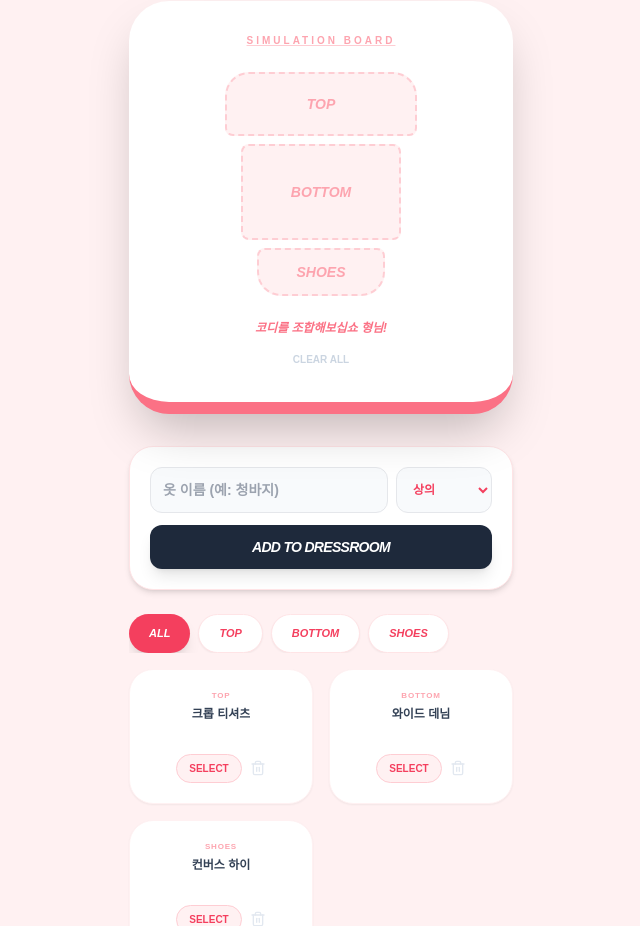
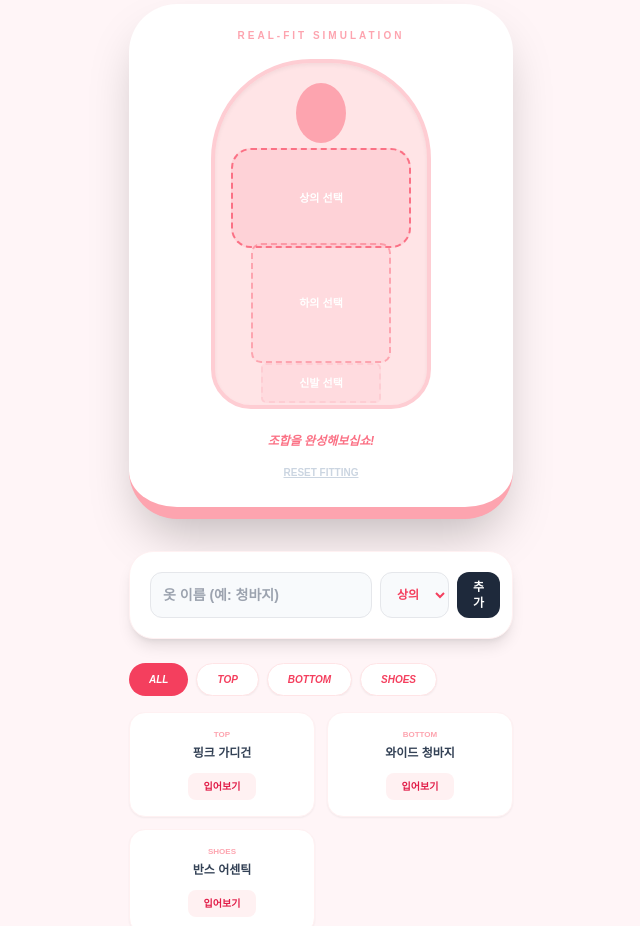
Before and after one commit to dunmarin2-spec/dressroom, a plain HTML site: page index.html in a window 1280 px wide. Shown: the part 96-1022 px from the top of the page, without its empty margins (319-959 px from the left). Drawn offline with nearby package versions, Linux system fonts and the light colour scheme; a web font is replaced by a local one.

Commit message:
Update index.html

```diff
--- a/index.html
+++ b/index.html
@@ -3,91 +3,83 @@
 <head>
     <meta charset="UTF-8">
     <meta name="viewport" content="width=device-width, initial-scale=1.0, maximum-scale=1.0, user-scalable=no, viewport-fit=cover">
-    <title>Coordi Sim - 찬둥 에디션</title>
+    <title>Coordi Sim - 리얼 마네킹</title>
     <script src="https://cdn.tailwindcss.com"></script>
     <script src="https://unpkg.com/lucide@latest"></script>
     <style>
         @import url('https://fonts.googleapis.com/css2?family=Pretendard:wght@400;600;700;800&family=Nanum+Pen+Script&display=swap');
-        body { font-family: 'Pretendard', sans-serif; background-color: #fff1f2; color: #4b5563; -webkit-tap-highlight-color: transparent; }
+        body { font-family: 'Pretendard', sans-serif; background-color: #fff5f7; color: #4b5563; overflow-x: hidden; }
         .chan-doong-signature { font-family: 'Nanum Pen Script', cursive; font-size: 22px; color: #f43f5e; transform: rotate(-10deg) translateY(6px); margin-right: 4px; }
+
+        /* ✨ 마네킹 시뮬레이션 핵심 스타일 */
+        .mannequin-container { position: relative; width: 220px; height: 350px; background: #ffe4e6; border-radius: 100px 100px 40px 40px; margin: 0 auto; border: 4px solid #fecdd3; overflow: hidden; }
+        .mannequin-head { width: 50px; height: 60px; background: #fda4af; border-radius: 50%; margin: 20px auto 10px; }
+
+        /* 옷들이 입혀지는 레이어 */
+        .clothing-layer { position: absolute; left: 50%; transform: translateX(-50%); transition: all 0.5s cubic-bezier(0.175, 0.885, 0.32, 1.275); display: flex; align-items: center; justify-content: center; text-align: center; font-size: 11px; font-weight: 900; color: white; padding: 10px; }
+
+        #layer-top { top: 85px; width: 180px; height: 100px; background: rgba(244, 63, 94, 0.1); border: 2px dashed #fb7185; border-radius: 20px; z-index: 10; }
+        #layer-bottom { top: 180px; width: 140px; height: 120px; background: rgba(244, 63, 94, 0.05); border: 2px dashed #fda4af; border-radius: 10px; z-index: 5; }
+        #layer-shoes { top: 300px; width: 120px; height: 40px; background: rgba(244, 63, 94, 0.05); border: 2px dashed #fecdd3; border-radius: 5px; z-index: 15; }
+
+        /* 옷이 입혀졌을 때의 효과 */
+        .dressed { background: #f43f5e !important; border-style: solid !important; box-shadow: 0 10px 15px -3px rgba(244, 63, 94, 0.4); transform: translateX(-50%) scale(1.05) !important; }
         .hide-scrollbar::-webkit-scrollbar { display: none; }
-        .sim-slot { transition: all 0.4s cubic-bezier(0.175, 0.885, 0.32, 1.275); }
-        .sim-active { transform: scale(1.05); background-color: #f43f5e !important; color: white !important; border-style: solid !important; }
     </style>
 </head>
 <body class="p-4 flex flex-col items-center min-h-screen pb-24">
 
     <header class="text-center my-6 flex items-center justify-center">
         <span class="chan-doong-signature">찬둥의</span>
-        <h1 class="text-3xl font-black text-rose-600 italic tracking-tighter leading-none uppercase">Coordi Simulator</h1>
+        <h1 class="text-3xl font-black text-rose-600 italic tracking-tighter uppercase">Coordi Sim</h1>
     </header>
 
-    <div class="w-full max-w-sm bg-white rounded-[2.5rem] shadow-2xl p-8 mb-8 border-b-[12px] border-rose-400 text-center relative">
-        <p class="text-[10px] font-black text-rose-300 uppercase tracking-[0.3em] mb-6 underline decoration-rose-200">Simulation Board</p>
+    <div class="w-full max-w-sm bg-white rounded-[3rem] shadow-2xl p-6 mb-8 border-b-[12px] border-rose-300 text-center">
+        <p class="text-[10px] font-black text-rose-300 uppercase tracking-[0.3em] mb-4">Real-fit Simulation</p>
 
-        <div class="flex flex-col items-center gap-2">
-            <div id="sim-top" class="sim-slot w-48 h-16 flex items-center justify-center bg-rose-50 rounded-t-3xl rounded-b-lg text-rose-300 font-bold italic border-2 border-dashed border-rose-200 text-sm px-4">TOP</div>
-            <div id="sim-bottom" class="sim-slot w-40 h-24 flex items-center justify-center bg-rose-50 rounded-lg text-rose-300 font-bold italic border-2 border-dashed border-rose-200 text-sm px-4">BOTTOM</div>
-            <div id="sim-shoes" class="sim-slot w-32 h-12 flex items-center justify-center bg-rose-50 rounded-t-lg rounded-b-3xl text-rose-300 font-bold italic border-2 border-dashed border-rose-200 text-sm px-4">SHOES</div>
+        <div class="mannequin-container shadow-inner">
+            <div class="mannequin-head"></div>
+            <div id="layer-top" class="clothing-layer">상의 선택</div>
+            <div id="layer-bottom" class="clothing-layer">하의 선택</div>
+            <div id="layer-shoes" class="clothing-layer">신발 선택</div>
         </div>
 
-        <div id="statusMsg" class="mt-6 text-xs font-black text-rose-400 italic min-h-[1rem]">코디를 조합해보십쇼 형님!</div>
-        <button onclick="resetCoordi()" class="mt-4 text-[10px] font-bold text-slate-300 uppercase hover:text-rose-400 transition">Clear All</button>
+        <div id="statusMsg" class="mt-6 text-xs font-black text-rose-400 italic italic">조합을 완성해보십쇼!</div>
+        <button onclick="location.reload()" class="mt-4 text-[10px] font-bold text-slate-300 uppercase underline">Reset Fitting</button>
     </div>
 
-    <div class="w-full max-w-sm bg-white rounded-3xl p-5 shadow-md mb-6 border border-rose-100">
-        <div class="flex gap-2 mb-3">
-            <input type="text" id="itemName" placeholder="옷 이름 (예: 청바지)" class="flex-grow p-3 border rounded-xl text-sm bg-slate-50 outline-none focus:ring-2 focus:ring-rose-400 font-semibold text-black">
-            <select id="itemCategory" class="w-24 p-3 border rounded-xl text-xs bg-slate-50 outline-none font-bold text-rose-500">
+    <div class="w-full max-w-sm bg-white rounded-3xl p-5 shadow-lg mb-6 border border-rose-50">
+        <div class="flex gap-2">
+            <input type="text" id="itemName" placeholder="옷 이름 (예: 청바지)" class="flex-grow p-3 border rounded-xl text-sm bg-slate-50 outline-none focus:ring-2 focus:ring-rose-400 font-bold">
+            <select id="itemCat" class="w-20 p-3 border rounded-xl text-xs bg-slate-50 font-bold text-rose-500">
                 <option value="top">상의</option>
                 <option value="bottom">하의</option>
                 <option value="shoes">신발</option>
             </select>
+            <button onclick="addItem()" class="bg-slate-800 text-white px-4 rounded-xl font-black text-xs active:scale-95 transition">추가</button>
         </div>
-        <button onclick="addItem()" class="w-full bg-slate-800 text-white p-3 rounded-xl font-black text-sm active:scale-95 transition shadow-lg uppercase italic tracking-tighter">Add to Dressroom</button>
     </div>
 
     <div class="w-full max-w-sm flex gap-2 mb-4 overflow-x-auto hide-scrollbar">
-        <button onclick="filterCloset('all')" class="px-5 py-2.5 bg-rose-500 text-white rounded-full text-[11px] font-black italic shadow-lg">ALL</button>
-        <button onclick="filterCloset('top')" class="px-5 py-2.5 bg-white text-rose-500 rounded-full text-[11px] font-black italic shadow-sm border border-rose-100">TOP</button>
-        <button onclick="filterCloset('bottom')" class="px-5 py-2.5 bg-white text-rose-500 rounded-full text-[11px] font-black italic shadow-sm border border-rose-100">BOTTOM</button>
-        <button onclick="filterCloset('shoes')" class="px-5 py-2.5 bg-white text-rose-500 rounded-full text-[11px] font-black italic shadow-sm border border-rose-100">SHOES</button>
+        <button onclick="renderCloset('all')" class="px-5 py-2 bg-rose-500 text-white rounded-full text-[10px] font-black italic">ALL</button>
+        <button onclick="renderCloset('top')" class="px-5 py-2 bg-white text-rose-500 rounded-full text-[10px] font-black italic shadow-sm border border-rose-100">TOP</button>
+        <button onclick="renderCloset('bottom')" class="px-5 py-2 bg-white text-rose-500 rounded-full text-[10px] font-black italic shadow-sm border border-rose-100">BOTTOM</button>
+        <button onclick="renderCloset('shoes')" class="px-5 py-2 bg-white text-rose-500 rounded-full text-[10px] font-black italic shadow-sm border border-rose-100">SHOES</button>
     </div>
 
-    <div class="w-full max-w-sm grid grid-cols-2 gap-4 mb-12" id="closetList"></div>
-
-    <div class="w-full max-w-sm space-y-6 mb-10">
-        <div class="text-center">
-            <a href="https://qr.kakaopay.com/FRK8J0SAD" target="_blank" class="inline-flex items-center gap-2 bg-[#FAE100] text-[#3C1E1E] px-8 py-4 rounded-2xl font-black text-xs shadow-md active:scale-95 transition">
-                ☕ 찬둥에게 커피 후원하기
-            </a>
-        </div>
-        <div class="bg-white border border-rose-100 rounded-[2rem] p-6 shadow-sm text-center">
-            <form action="https://www.coupang.com/np/search" method="get" target="_blank" class="flex gap-2">
-                <input type="hidden" name="channel" value="AF4757238">
-                <input type="text" name="q" placeholder="이 코디에 어울리는 가방 검색" class="flex-grow p-3 border rounded-xl text-xs bg-slate-50 outline-none text-black font-semibold">
-                <button type="submit" class="bg-rose-500 text-white px-4 rounded-xl font-bold text-xs active:scale-95 transition">검색</button>
-            </form>
-            <p class="text-[9px] text-rose-300 mt-3 font-medium">"이 포스팅은 쿠팡 파트너스 활동의 일환으로 수수료를 제공받습니다."</p>
-        </div>
-    </div>
+    <div class="w-full max-w-sm grid grid-cols-2 gap-3 mb-10" id="closetList"></div>
 
     <script>
-        let closet = JSON.parse(localStorage.getItem('chan_closet')) || [
-            {id: 1, name: '크롭 티셔츠', category: 'top'},
-            {id: 2, name: '와이드 데님', category: 'bottom'},
-            {id: 3, name: '컨버스 하이', category: 'shoes'}
+        let closet = JSON.parse(localStorage.getItem('chan_closet_v2')) || [
+            {id:1, name:'핑크 가디건', category:'top'}, {id:2, name:'와이드 청바지', category:'bottom'}, {id:3, name:'반스 어센틱', category:'shoes'}
         ];
 
-        let currentSim = { top: null, bottom: null, shoes: null };
-
         function addItem() {
-            const name = document.getElementById('itemName').value.trim();
-            const category = document.getElementById('itemCategory').value;
-            if(!name) return alert("옷 이름을 적어주십쇼!");
-            const newItem = { id: Date.now(), name, category };
-            closet.push(newItem);
-            localStorage.setItem('chan_closet', JSON.stringify(closet));
+            const name = document.getElementById('itemName').value;
+            const category = document.getElementById('itemCat').value;
+            if(!name) return;
+            closet.push({id: Date.now(), name, category});
+            localStorage.setItem('chan_closet_v2', JSON.stringify(closet));
             renderCloset('all');
             document.getElementById('itemName').value = '';
         }
@@ -96,50 +88,30 @@
             const list = document.getElementById('closetList');
             list.innerHTML = '';
             const filtered = filter === 'all' ? closet : closet.filter(i => i.category === filter);
-
             filtered.forEach(item => {
                 const div = document.createElement('div');
-                div.className = "bg-white p-5 rounded-3xl shadow-sm border border-rose-50 flex flex-col items-center text-center animate-in fade-in slide-in-from-bottom-2 duration-300";
+                div.className = "bg-white p-4 rounded-2xl border border-rose-50 shadow-sm text-center animate-in zoom-in duration-300";
                 div.innerHTML = `
-                    <p class="text-[8px] font-black text-rose-300 uppercase mb-1 tracking-widest">${item.category}</p>
-                    <p class="font-bold text-slate-700 text-xs mb-4 h-8 overflow-hidden line-clamp-2">${item.name}</p>
-                    <div class="flex gap-2">
-                        <button onclick="simulate('${item.category}', '${item.name}')" class="bg-rose-50 text-rose-500 border border-rose-200 px-3 py-1.5 rounded-full text-[10px] font-black uppercase active:bg-rose-500 active:text-white transition-all">Select</button>
-                        <button onclick="deleteItem(${item.id})" class="text-slate-200 hover:text-rose-400"><i data-lucide="trash-2" class="w-4 h-4"></i></button>
-                    </div>`;
+                    <p class="text-[8px] font-black text-rose-300 uppercase mb-1">${item.category}</p>
+                    <p class="font-bold text-slate-700 text-xs mb-3 truncate">${item.name}</p>
+                    <button onclick="wear('${item.category}', '${item.name}')" class="bg-rose-50 text-rose-600 px-4 py-1.5 rounded-lg text-[10px] font-black active:bg-rose-500 active:text-white transition">입어보기</button>
+                `;
                 list.appendChild(div);
             });
-            lucide.createIcons();
         }
 
-        function simulate(category, name) {
-            const slot = document.getElementById(`sim-${category}`);
-            slot.innerText = name;
-            slot.classList.add('sim-active');
-            currentSim[category] = name;
-            checkComplete();
-        }
+        function wear(cat, name) {
+            const layer = document.getElementById(`layer-${cat}`);
+            layer.innerText = name;
+            layer.classList.add('dressed');
 
-        function checkComplete() {
-            const msg = document.getElementById('statusMsg');
-            if(currentSim.top && currentSim.bottom && currentSim.shoes) {
-                msg.innerText = "✨ 대박! 오늘 코디 완전 찢었습니다 형님! ✨";
-                msg.className = "mt-6 text-sm font-black text-rose-600 animate-bounce italic";
-            } else {
-                msg.innerText = "조금만 더 조합해 보십쇼!";
+            // 다 입었는지 체크
+            const dressedCount = document.querySelectorAll('.dressed').length;
+            if(dressedCount >= 3) {
+                document.getElementById('statusMsg').innerText = "✨ 형수님, 오늘 코디가 예술입니다! ✨";
+                document.getElementById('statusMsg').className = "mt-6 text-sm font-black text-rose-600 animate-bounce";
             }
         }
-
-        function deleteItem(id) {
-            if(confirm("이 옷을 삭제할까요?")) {
-                closet = closet.filter(i => i.id !== id);
-                localStorage.setItem('chan_closet', JSON.stringify(closet));
-                renderCloset('all');
-            }
-        }
-
-        function filterCloset(cat) { renderCloset(cat); }
-        function resetCoordi() { location.reload(); }
 
         renderCloset('all');
     </script>
```
